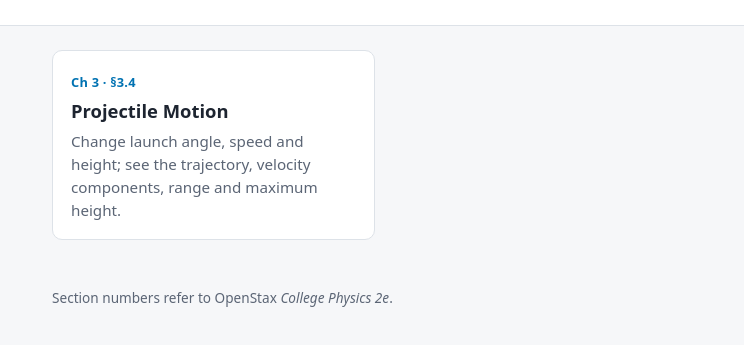
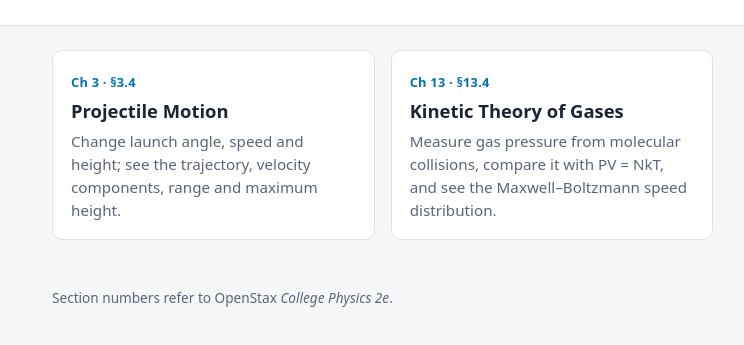
Before and after one commit to SwanPhysics/physics-sims, a plain HTML site: page index.html in a window 1280 px wide. Shown: the part 105-450 px from the top of the page, without its empty margins (88-832 px from the left). Drawn offline with Linux system fonts and the light colour scheme.

Commit message:
Add link for Kinetic Theory of Gases simulation

```diff
--- a/index.html
+++ b/index.html
@@ -51,6 +51,12 @@
       <p>Change launch angle, speed and height; see the trajectory, velocity components, range and maximum height.</p>
     </a>
 
+    <a class="card" href="sims/ch13-kinetic-theory-of-gases/">
+      <span class="chapter">Ch 13 · §13.4</span>
+      <h3>Kinetic Theory of Gases</h3>
+      <p>Measure gas pressure from molecular collisions, compare it with PV = NkT, and see the Maxwell–Boltzmann speed distribution.</p>
+    </a>
+
   </div>
 </main>
 
```
